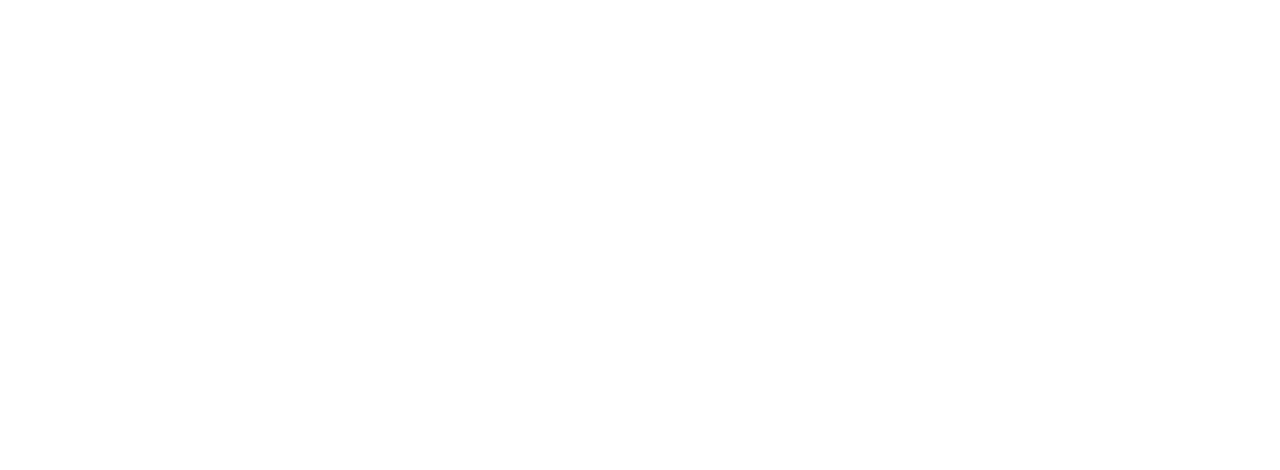
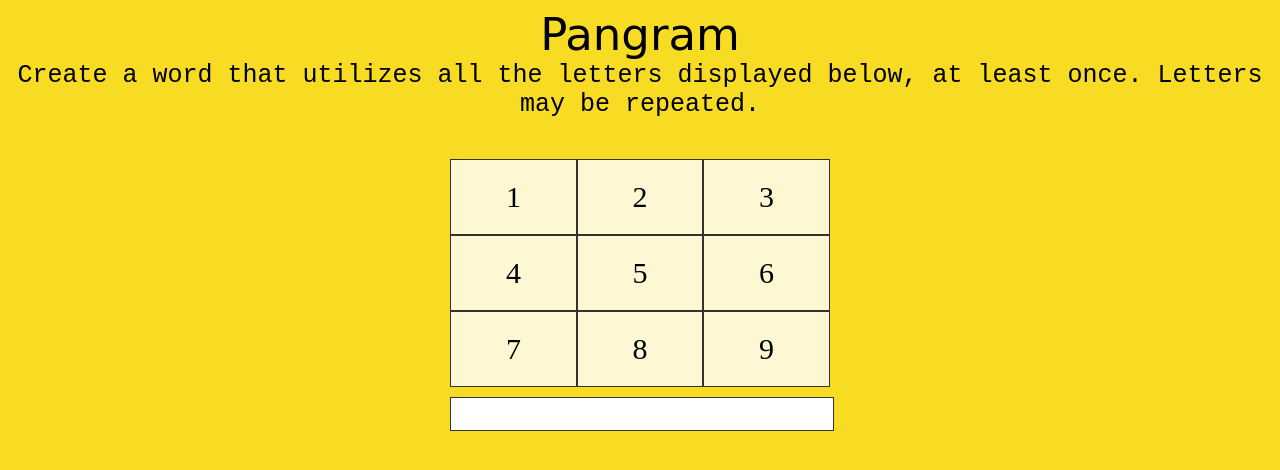
Before and after one commit to Buzz-Lightyear/pangram, a plain HTML site: page index.html in a window 1280 px wide. Drawn offline with Linux system fonts and the light colour scheme.

Commit message:
Have the basic UI, need to add logic

```diff
--- a/css/main.css
+++ b/css/main.css
@@ -0,0 +1,45 @@
+#title {
+	text-align: center;
+	font-family: cursive;
+	font-size: 45px;
+}
+
+#subtitle {
+	text-align: center;
+	font-family: monospace;
+	font-size: 25px;
+}
+
+body {
+	background-color: #f8dc24;
+}
+
+.grid-container {
+  display: grid;
+  grid-template-columns: auto auto auto;
+  padding: 10px;
+  width: 30%;
+  margin: auto;
+  margin-top: 30px;
+}
+.grid-item {
+  background-color: rgba(255, 255, 255, 0.8);
+  border: 1px solid rgba(0, 0, 0, 0.8);
+  padding: 20px;
+  font-size: 30px;
+  text-align: center;
+}
+
+#solution {
+	margin: auto;
+	width: 30%;
+}
+
+#answer {
+	width: 99.5%;
+	height: 30px;
+	font-size: 20px;
+	font-family: monospace;
+	text-transform:uppercase;
+	border: 1px solid rgba(0, 0, 0, 0.8);
+}
--- a/index.html
+++ b/index.html
@@ -6,6 +6,27 @@
 	<title>pangram</title>
 </head>
 <body>
-
+	<link rel="stylesheet" href="css/main.css">
+	<script src="js/main.js"></script>
+	<div id="title">
+		Pangram
+	</div>
+	<div id="subtitle">
+		Create a word that utilizes all the letters displayed below, at least once. Letters may be repeated.
+	</div>
+	<div class="grid-container">
+		<div class="grid-item">1</div>
+		<div class="grid-item">2</div>
+		<div class="grid-item">3</div>
+		<div class="grid-item">4</div>
+		<div class="grid-item">5</div>
+		<div class="grid-item">6</div>
+		<div class="grid-item">7</div>
+		<div class="grid-item">8</div>
+		<div class="grid-item">9</div>
+	</div>
+	<div id="solution">
+		<input type="text" id="answer" name="answer" onkeydown="search(this)">
+	</div>
 </body>
 </html>
--- a/js/main.js
+++ b/js/main.js
@@ -0,0 +1,5 @@
+function search(ele) {
+    if(event.key === 'Enter') {
+        alert(ele.value);
+    }
+}
```
